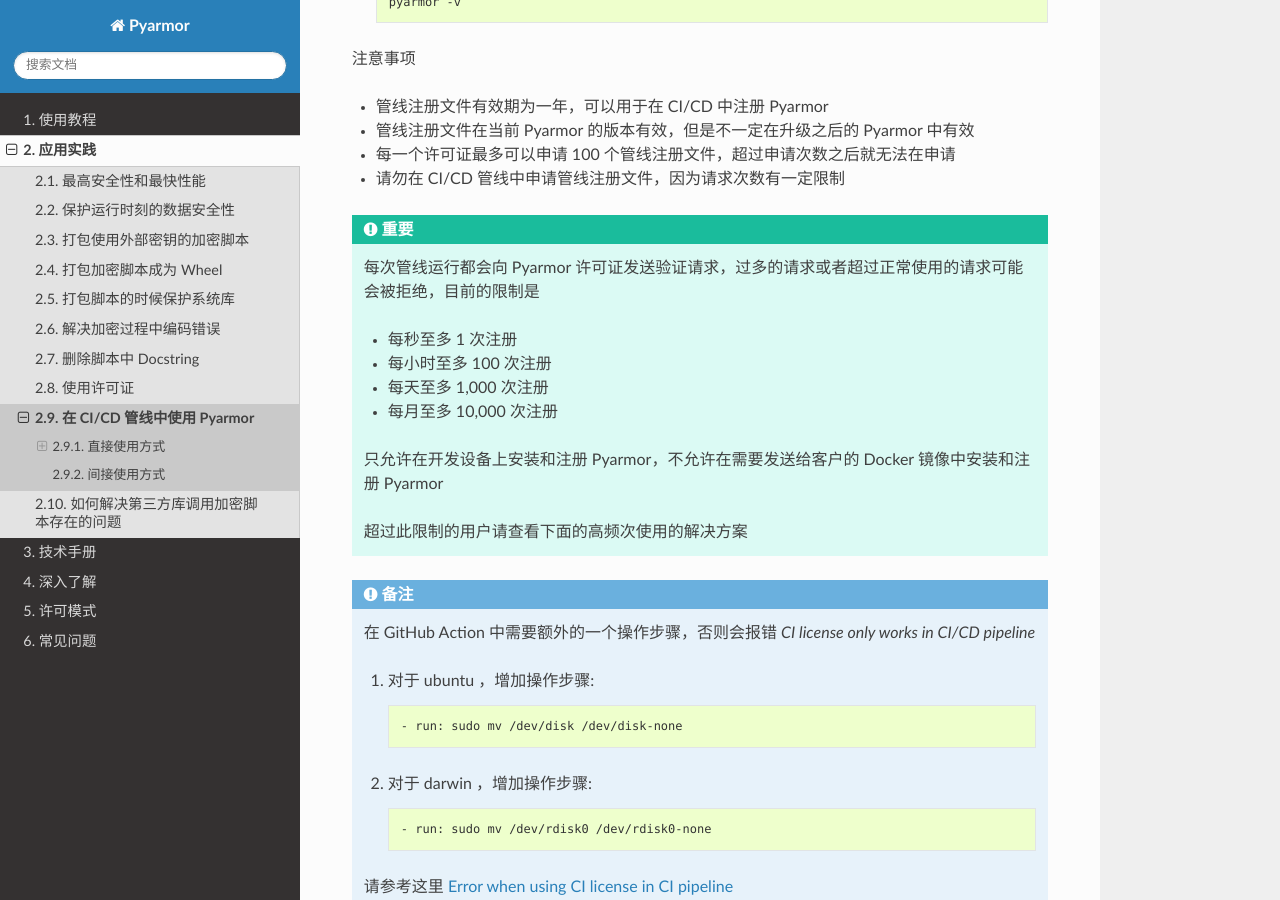
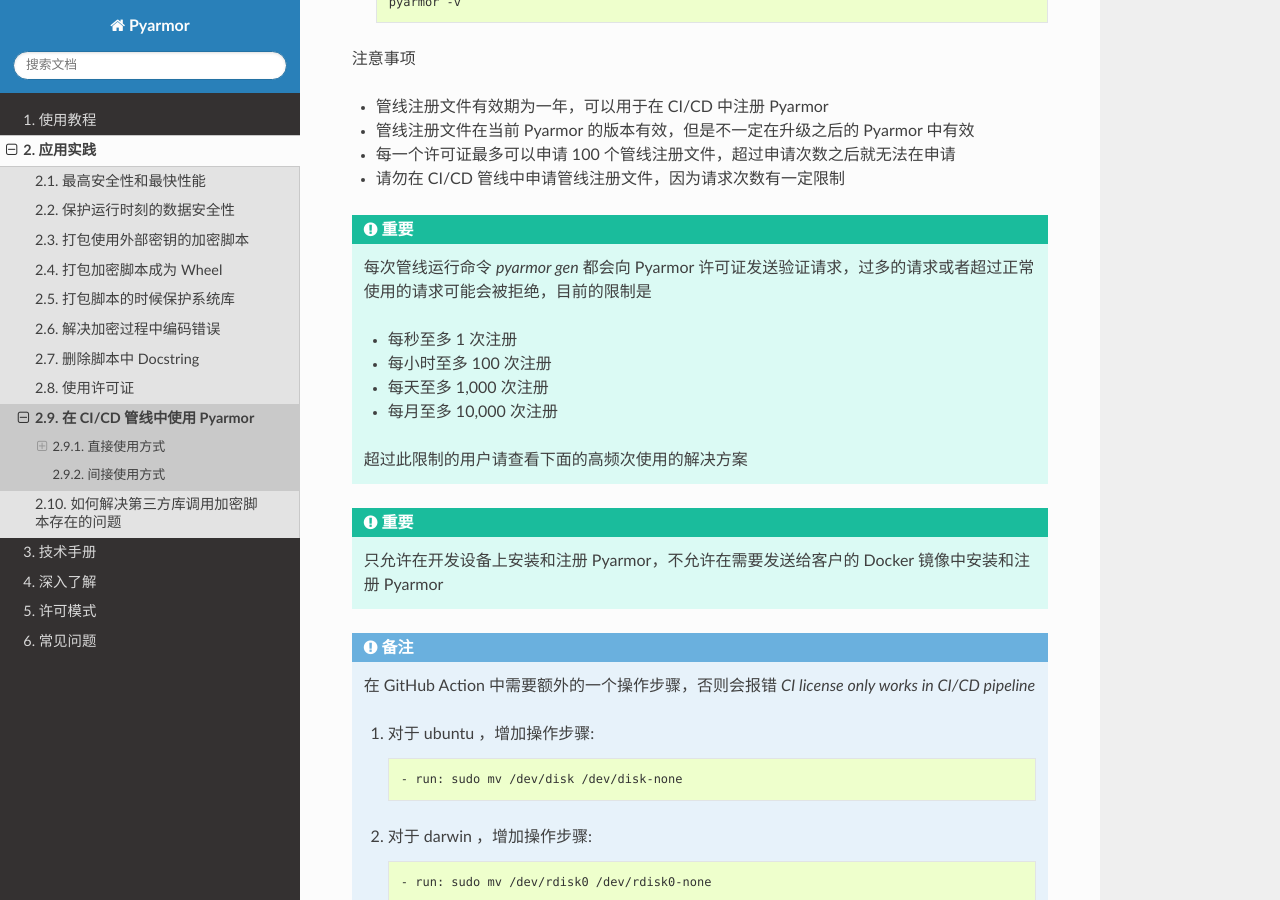
Before and after one commit to dashingsoft/pyarmor-docs-zh, a Sphinx documentation site: the page built from docs/how-to/ci.rst, in a window 1280 px wide and 900 px high, scrolled down 1041 px. Built offline with Sphinx 7.4.7 and the Read the Docs theme 3.1.0, drawn with Linux system fonts in a browser that asks for light colours.

Commit message:
Fix typos

```diff
--- a/docs/how-to/ci.rst
+++ b/docs/how-to/ci.rst
@@ -51,16 +51,18 @@
 
 .. important::
 
-   每次管线运行都会向 Pyarmor 许可证发送验证请求，过多的请求或者超过正常使用的请求可能会被拒绝，目前的限制是
+   每次管线运行命令 `pyarmor gen` 都会向 Pyarmor 许可证发送验证请求，过多的请求或者超过正常使用的请求可能会被拒绝，目前的限制是
 
    - 每秒至多 1 次注册
    - 每小时至多 100 次注册
    - 每天至多 1,000 次注册
    - 每月至多 10,000 次注册
 
+   超过此限制的用户请查看下面的高频次使用的解决方案
+
+.. important::
+
    只允许在开发设备上安装和注册 Pyarmor，不允许在需要发送给客户的 Docker 镜像中安装和注册 Pyarmor
-
-   超过此限制的用户请查看下面的高频次使用的解决方案
 
 .. note::
 
--- a/docs/tutorial/installation.rst
+++ b/docs/tutorial/installation.rst
@@ -184,7 +184,7 @@
     from pyarmor.cli.__main__ import main_entry
 
     args = ['gen', '-O', 'dist', '--platform', 'linux.x86_64,windows.x86_64', 'foo.py']
-    main(args)
+    main_entry(args)
 
 然后运行这个脚本::
 
```
